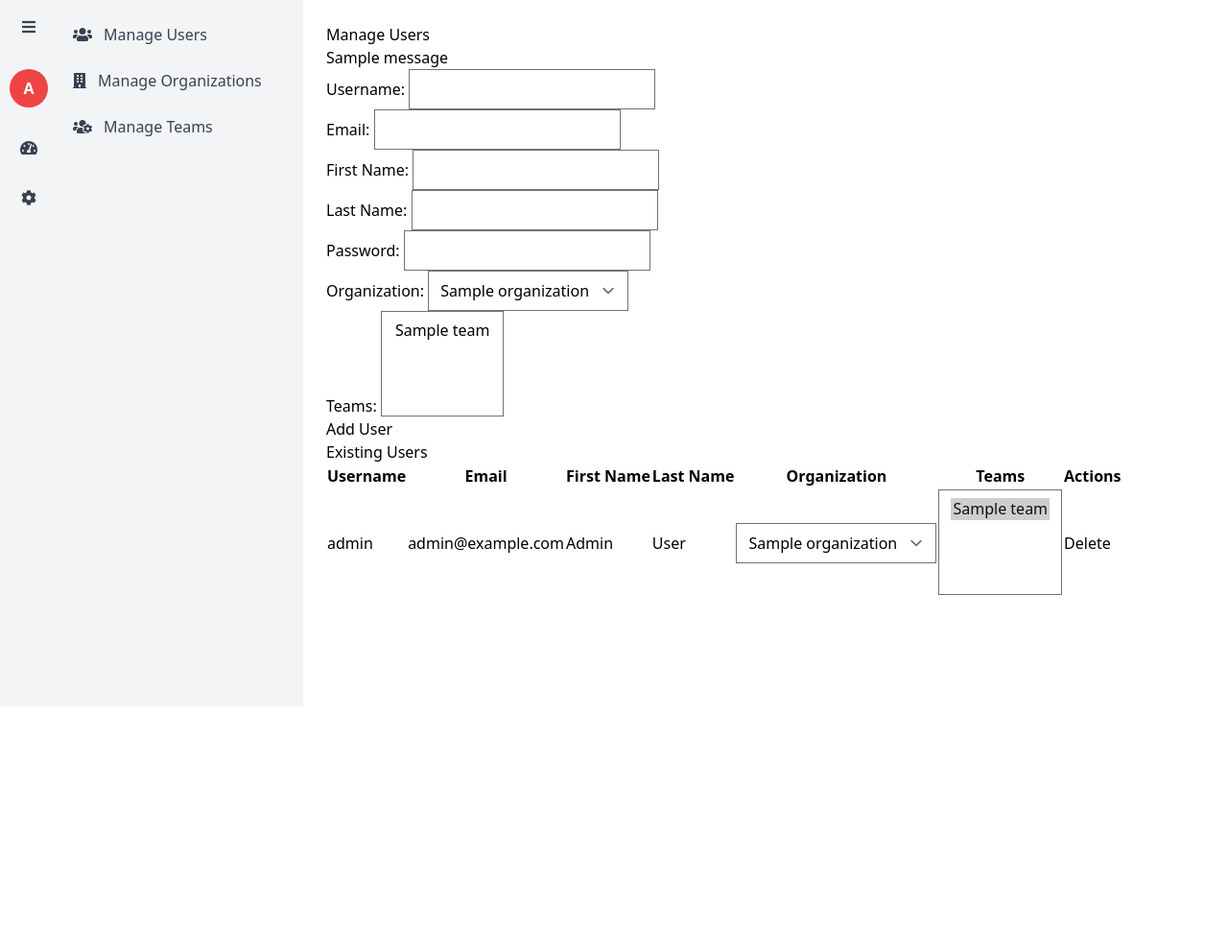
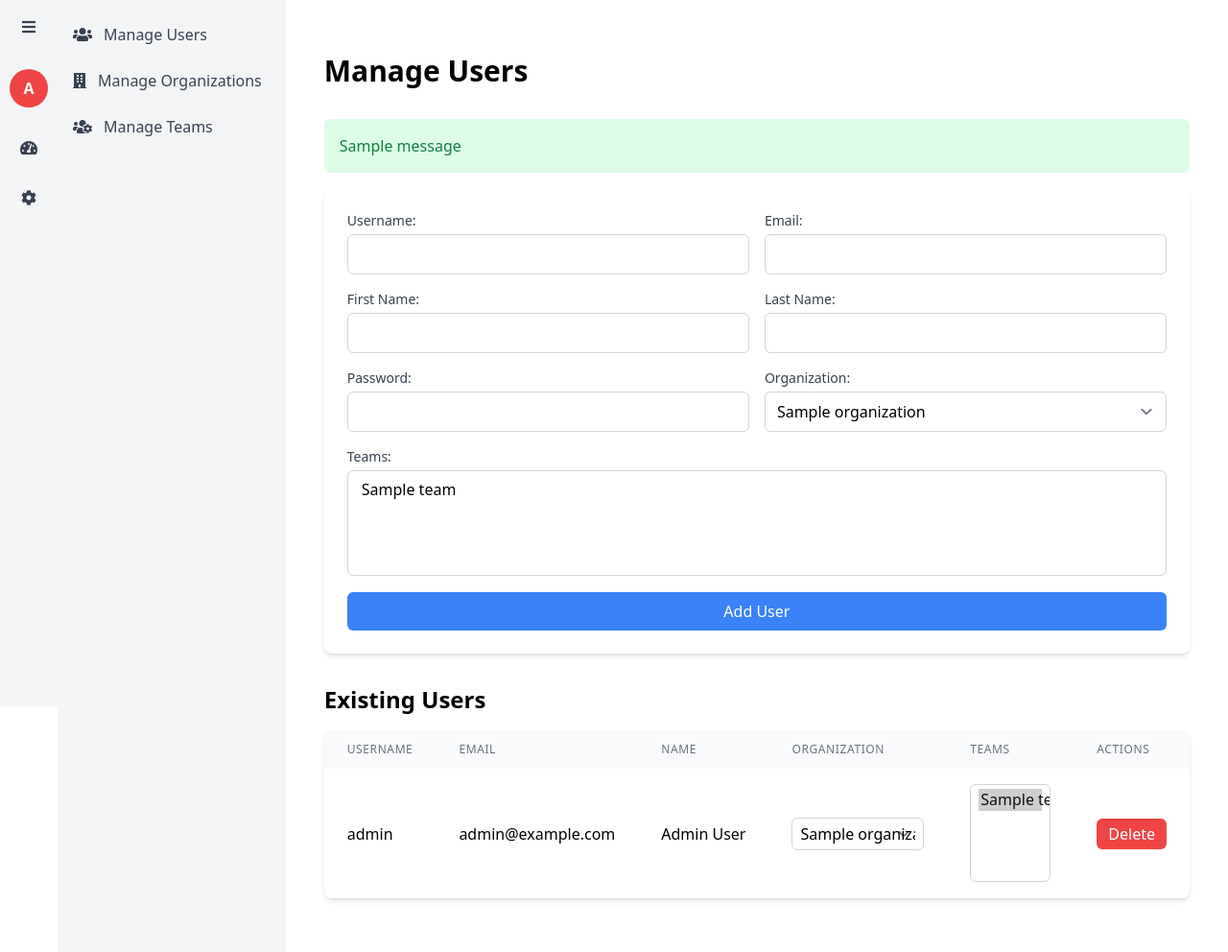
Before and after one commit to akhileshSRE/NavEase-app, a Flask app: page /settings/users in a window 1280 px wide. Shown: the part 64-1056 px from the top of the page at 96% size. Before the commit the page ends 684 px from the top, so only its background shows below. Run offline with Flask 2, Linux system fonts and the light colour scheme; the visitor is signed in with stand-in values (Sample User, id 1); data comes from the database, SQL or seed files in the repository; tables that the repository leaves empty hold one stand-in row (values such as "Sample post"); one stand-in notice (Sample message) is shown; some libraries are stand-ins or nearby versions.

Commit message:
formmated manage pages

```diff
--- a/app/templates/settings/manage_users.html
+++ b/app/templates/settings/manage_users.html
@@ -1,82 +1,97 @@
 {% extends "settings_base.html" %}
 
 {% block settings_content %}
-<h1 class="mu-page-title">Manage Users</h1>
+<div class="container mx-auto px-4 py-8">
+    <h1 class="text-3xl font-bold mb-8">Manage Users</h1>
 
     {% with messages = get_flashed_messages(with_categories=true) %}
       {% if messages %}
-    <ul class="mu-flashes">
+        <div class="mb-4">
         {% for category, message in messages %}
-      <li class="mu-flash-message {{ category }}">{{ message }}</li>
+          <div class="p-4 rounded-md {% if category == 'error' %}bg-red-100 text-red-700{% else %}bg-green-100 text-green-700{% endif %}">
+            {{ message }}
+          </div>
         {% endfor %}
-    </ul>
+        </div>
       {% endif %}
     {% endwith %}
 
-<form method="POST" action="{{ url_for('settings.manage_users') }}" class="mu-user-form">
-    <div class="mu-form-group">
-        <label for="username">Username:</label>
-        <input type="text" id="username" name="username" required class="mu-form-control">
+    <form method="POST" action="{{ url_for('settings.manage_users') }}" class="bg-white shadow-md rounded-lg p-6 mb-8">
+        <div class="grid grid-cols-1 md:grid-cols-2 gap-4">
+            <div>
+                <label for="username" class="block text-sm font-medium text-gray-700 mb-1">Username:</label>
+                <input type="text" id="username" name="username" required
+                       class="w-full px-3 py-2 border border-gray-300 rounded-md focus:outline-none focus:ring-2 focus:ring-blue-500">
             </div>
-    <div class="mu-form-group">
-        <label for="email">Email:</label>
-        <input type="email" id="email" name="email" required class="mu-form-control">
+            <div>
+                <label for="email" class="block text-sm font-medium text-gray-700 mb-1">Email:</label>
+                <input type="email" id="email" name="email" required
+                       class="w-full px-3 py-2 border border-gray-300 rounded-md focus:outline-none focus:ring-2 focus:ring-blue-500">
             </div>
-    <div class="mu-form-group">
-        <label for="first_name">First Name:</label>
-        <input type="text" id="first_name" name="first_name" required class="mu-form-control">
+            <div>
+                <label for="first_name" class="block text-sm font-medium text-gray-700 mb-1">First Name:</label>
+                <input type="text" id="first_name" name="first_name" required
+                       class="w-full px-3 py-2 border border-gray-300 rounded-md focus:outline-none focus:ring-2 focus:ring-blue-500">
             </div>
-    <div class="mu-form-group">
-        <label for="last_name">Last Name:</label>
-        <input type="text" id="last_name" name="last_name" required class="mu-form-control">
+            <div>
+                <label for="last_name" class="block text-sm font-medium text-gray-700 mb-1">Last Name:</label>
+                <input type="text" id="last_name" name="last_name" required
+                       class="w-full px-3 py-2 border border-gray-300 rounded-md focus:outline-none focus:ring-2 focus:ring-blue-500">
             </div>
-    <div class="mu-form-group">
-        <label for="password">Password:</label>
-        <input type="password" id="password" name="password" required class="mu-form-control">
+            <div>
+                <label for="password" class="block text-sm font-medium text-gray-700 mb-1">Password:</label>
+                <input type="password" id="password" name="password" required
+                       class="w-full px-3 py-2 border border-gray-300 rounded-md focus:outline-none focus:ring-2 focus:ring-blue-500">
             </div>
-    <div class="mu-form-group">
-        <label for="organization">Organization:</label>
-        <select id="organization" name="organization" required class="mu-form-control">
+            <div>
+                <label for="organization" class="block text-sm font-medium text-gray-700 mb-1">Organization:</label>
+                <select id="organization" name="organization" required
+                        class="w-full px-3 py-2 border border-gray-300 rounded-md focus:outline-none focus:ring-2 focus:ring-blue-500">
                     {% for org in organizations %}
                         <option value="{{ org.id }}">{{ org.name }}</option>
                     {% endfor %}
                 </select>
             </div>
-    <div class="mu-form-group">
-        <label for="teams">Teams:</label>
-        <select id="teams" name="teams" multiple required class="mu-form-control">
+            <div class="md:col-span-2">
+                <label for="teams" class="block text-sm font-medium text-gray-700 mb-1">Teams:</label>
+                <select id="teams" name="teams" multiple required
+                        class="w-full px-3 py-2 border border-gray-300 rounded-md focus:outline-none focus:ring-2 focus:ring-blue-500">
                     {% for team in teams %}
                         <option value="{{ team.id }}">{{ team.name }}</option>
                     {% endfor %}
                 </select>
             </div>
-    <button type="submit" name="action" value="add" class="mu-btn mu-btn-primary">Add User</button>
+        </div>
+        <button type="submit" name="action" value="add"
+                class="mt-4 w-full bg-blue-500 text-white py-2 px-4 rounded-md hover:bg-blue-600 transition duration-300">
+            Add User
+        </button>
     </form>
 
-<h2 class="mu-sub-title">Existing Users</h2>
-<table class="mu-table mu-table-striped">
-    <thead>
+    <h2 class="text-2xl font-semibold mb-4">Existing Users</h2>
+    <div class="bg-white shadow-md rounded-lg overflow-hidden">
+        <table class="w-full">
+            <thead class="bg-gray-50">
                 <tr>
-            <th>Username</th>
-            <th>Email</th>
-            <th>First Name</th>
-            <th>Last Name</th>
-            <th>Organization</th>
-            <th>Teams</th>
-            <th>Actions</th>
+                    <th class="px-6 py-3 text-left text-xs font-medium text-gray-500 uppercase tracking-wider">Username</th>
+                    <th class="px-6 py-3 text-left text-xs font-medium text-gray-500 uppercase tracking-wider">Email</th>
+                    <th class="px-6 py-3 text-left text-xs font-medium text-gray-500 uppercase tracking-wider">Name</th>
+                    <th class="px-6 py-3 text-left text-xs font-medium text-gray-500 uppercase tracking-wider">Organization</th>
+                    <th class="px-6 py-3 text-left text-xs font-medium text-gray-500 uppercase tracking-wider">Teams</th>
+                    <th class="px-6 py-3 text-left text-xs font-medium text-gray-500 uppercase tracking-wider">Actions</th>
                 </tr>
             </thead>
-    <tbody>
+            <tbody class="divide-y divide-gray-200">
                 {% for user in users %}
                 <tr>
-            <td>{{ user.username }}</td>
-            <td>{{ user.email }}</td>
-            <td>{{ user.first_name }}</td>
-            <td>{{ user.last_name }}</td>
-            <td>
+                    <td class="px-6 py-4 whitespace-nowrap">{{ user.username }}</td>
+                    <td class="px-6 py-4 whitespace-nowrap">{{ user.email }}</td>
+                    <td class="px-6 py-4 whitespace-nowrap">{{ user.first_name }} {{ user.last_name }}</td>
+                    <td class="px-6 py-4 whitespace-nowrap">
                         <form method="POST" action="{{ url_for('settings.manage_users') }}">
                             <input type="hidden" name="user_id" value="{{ user.id }}">
-                    <select name="organization" onchange="this.form.submit()">
+                            <select name="organization" onchange="this.form.submit()"
+                                    class="w-full px-2 py-1 border border-gray-300 rounded-md focus:outline-none focus:ring-2 focus:ring-blue-500">
                                 {% for org in organizations %}
                                     <option value="{{ org.id }}" {% if user.organization and user.organization.id == org.id %}selected{% endif %}>
                                         {{ org.name }}
@@ -86,10 +101,11 @@
                             <input type="hidden" name="action" value="update_org">
                         </form>
                     </td>
-            <td>
+                    <td class="px-6 py-4 whitespace-nowrap">
                         <form method="POST" action="{{ url_for('settings.manage_users') }}">
                             <input type="hidden" name="user_id" value="{{ user.id }}">
-                    <select name="teams" multiple onchange="this.form.submit()">
+                            <select name="teams" multiple onchange="this.form.submit()"
+                                    class="w-full px-2 py-1 border border-gray-300 rounded-md focus:outline-none focus:ring-2 focus:ring-blue-500">
                                 {% for team in teams %}
                                     <option value="{{ team.id }}" {% if team in user.teams %}selected{% endif %}>
                                         {{ team.name }}
@@ -99,15 +115,20 @@
                             <input type="hidden" name="action" value="update_teams">
                         </form>
                     </td>
-            <td>
+                    <td class="px-6 py-4 whitespace-nowrap">
                         <form method="POST" action="{{ url_for('settings.manage_users') }}" onsubmit="return confirm('Are you sure you want to delete this user?');">
                             <input type="hidden" name="user_id" value="{{ user.id }}">
                             <input type="hidden" name="action" value="delete">
-                    <button type="submit" class="mu-btn mu-btn-danger">Delete</button>
+                            <button type="submit"
+                                    class="bg-red-500 text-white px-3 py-1 rounded-md hover:bg-red-600 transition duration-300">
+                                Delete
+                            </button>
                         </form>
                     </td>
                 </tr>
                 {% endfor %}
             </tbody>
         </table>
+    </div>
+</div>
 {% endblock %}
```
Also changed, not shown: app/templates/settings/manage_organizations.html (+20 -10 lines), app/templates/settings/manage_teams.html (+31 -20 lines). Lines whose indentation alone changed are shown as unchanged.
